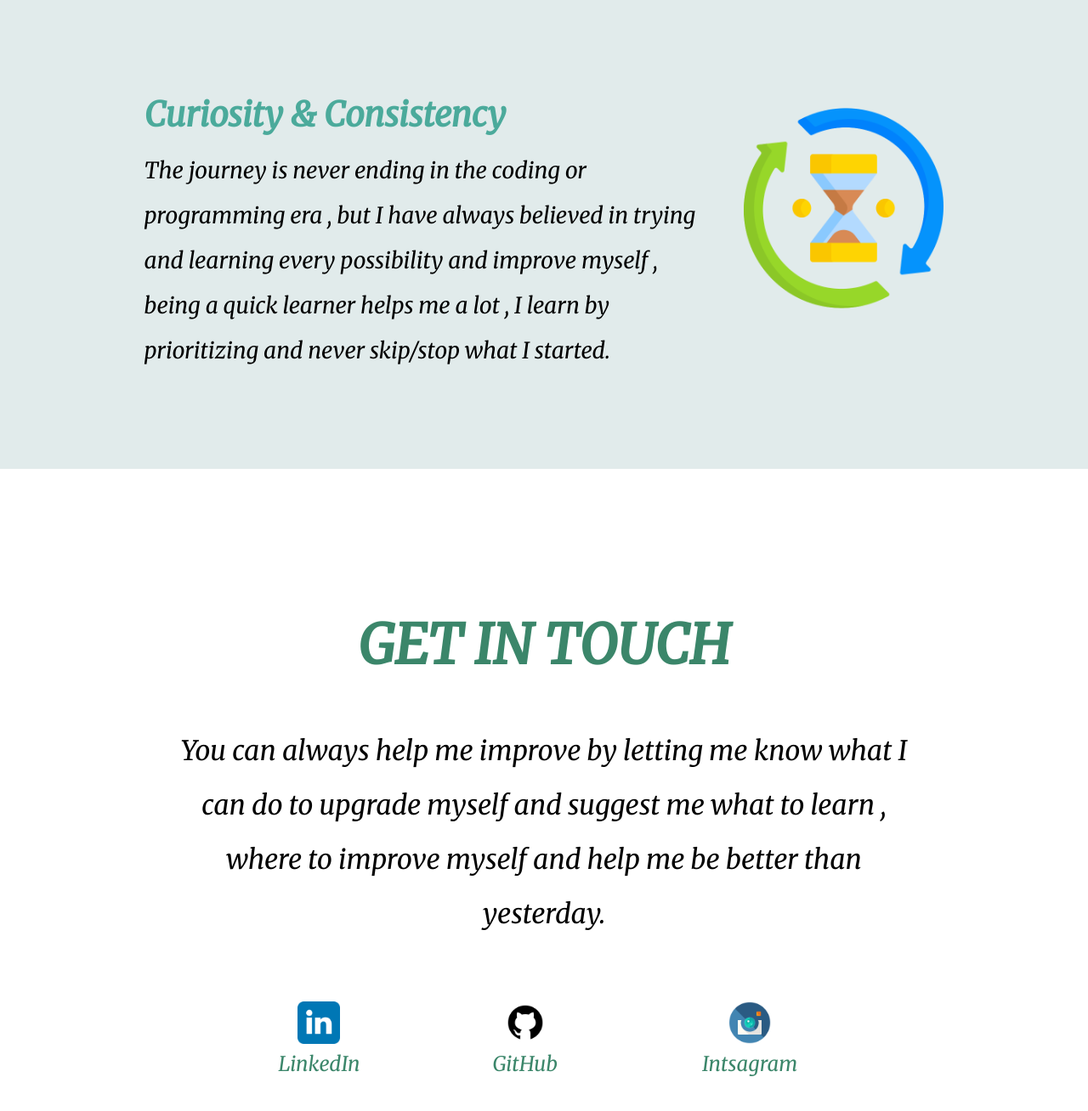
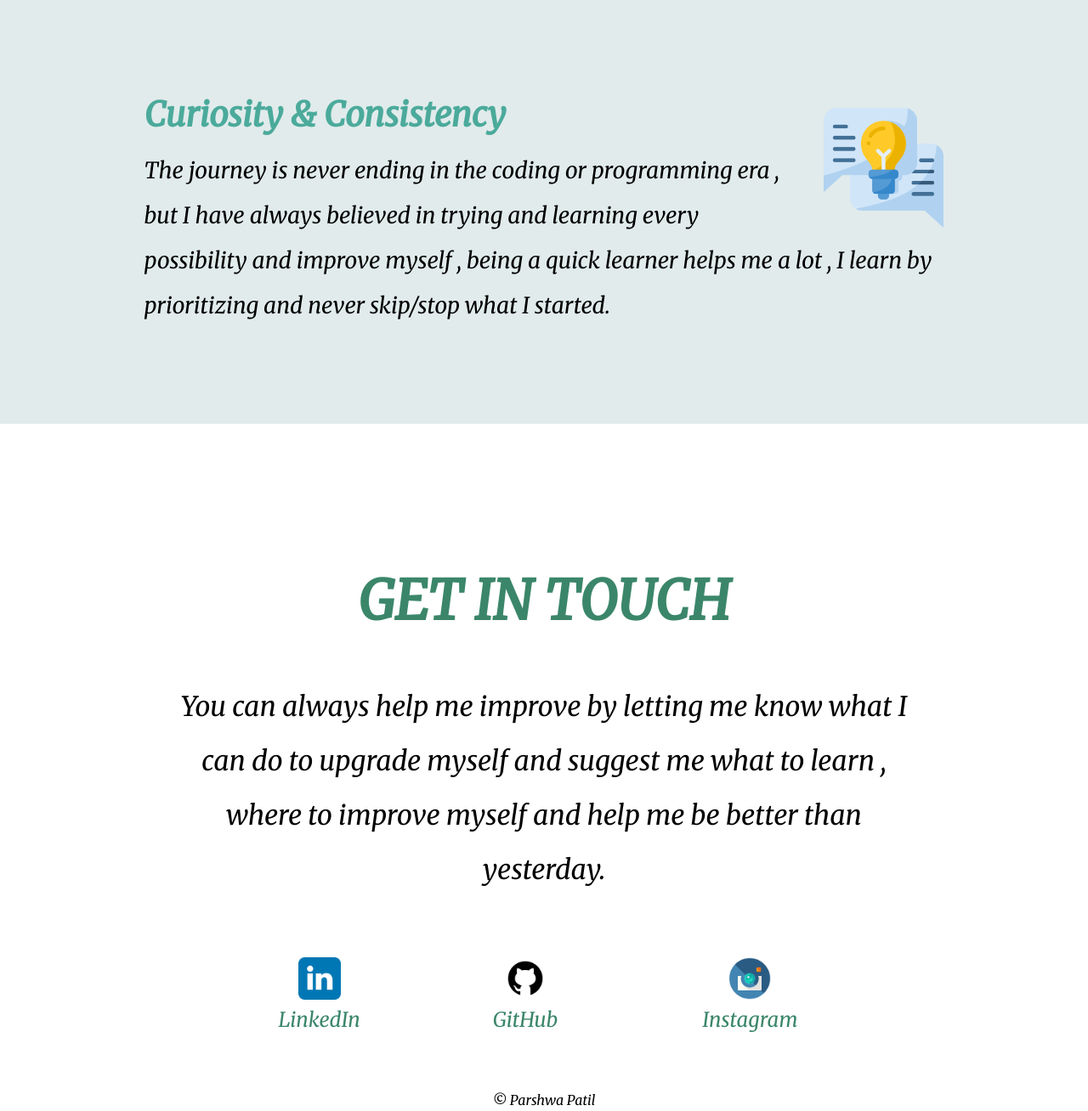
Before and after one commit to Parshwa0409/MyFirstCV, a plain HTML site: page index.html in a window 1280 px wide. Shown: the part 2660-3968 px from the top of the page at 85% size. Drawn offline with Linux system fonts and the light colour scheme.

Commit message:
UPDATED FILES

```diff
--- a/css/styles.css
+++ b/css/styles.css
@@ -79,14 +79,14 @@
   float: left;
   margin-right: 2rem;
   margin-top: 2rem;
-  width: 25%;
+  width: 15%;
 }
 
 .consistency-img {
   float: right;
   margin-left: 2rem;
   margin-top: 2rem;
-  width: 25%;
+  width: 15%;
 }
 
 .skill-row {
--- a/index.html
+++ b/index.html
@@ -52,7 +52,7 @@
       </div>
 
       <div class="skill-row">
-        <img class="icon consistency-img" src="images/consistency.png" alt="">
+        <img class="icon consistency-img" src="images/consistency-2.png" alt="">
         <h3>Curiosity & Consistency</h3>
         <p class="skill-info">The journey is never ending in the coding or programming era , but I have always believed
           in trying and learning every possibility and improve myself , being a quick learner helps me a lot , I learn
@@ -84,7 +84,7 @@
       <tr>
         <td><a class="footer-link" href="https://www.linkedin.com/in/parshwa-patil-a29b22237/">LinkedIn</a></td>
         <td><a class="footer-link" href="https://github.com/Parshwa0409" target="_blank">GitHub</a></td>
-        <td><a class="footer-link" href="https://www.instagram.com/i_am_parshwa_patil/" target="_blank">Intsagram</a>
+        <td><a class="footer-link" href="https://www.instagram.com/i_am_parshwa_patil/" target="_blank">Instagram</a>
         </td>
       </tr>
     </table>
```
Also changed, not shown: images/coding.png, images/consistency-2.png (added).
